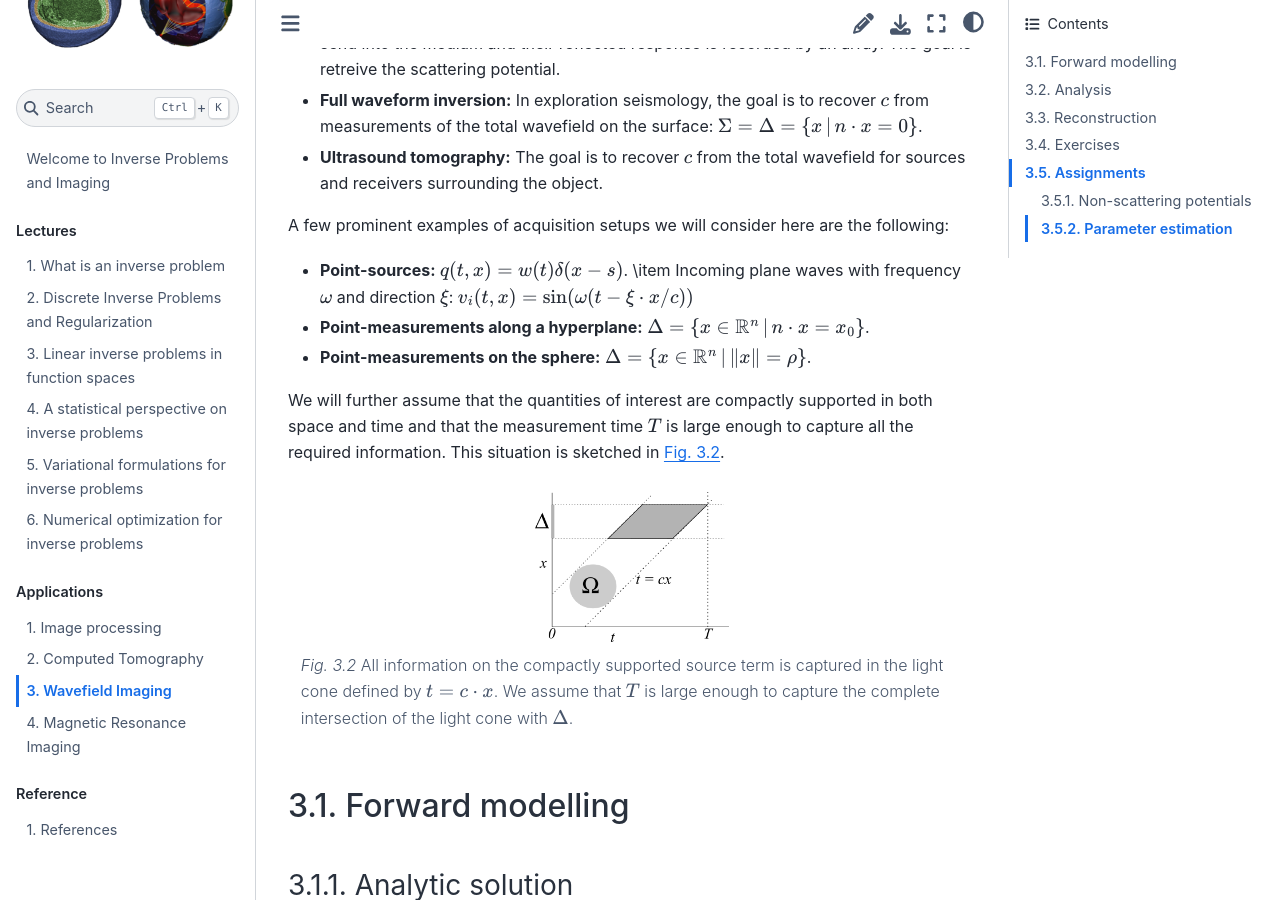
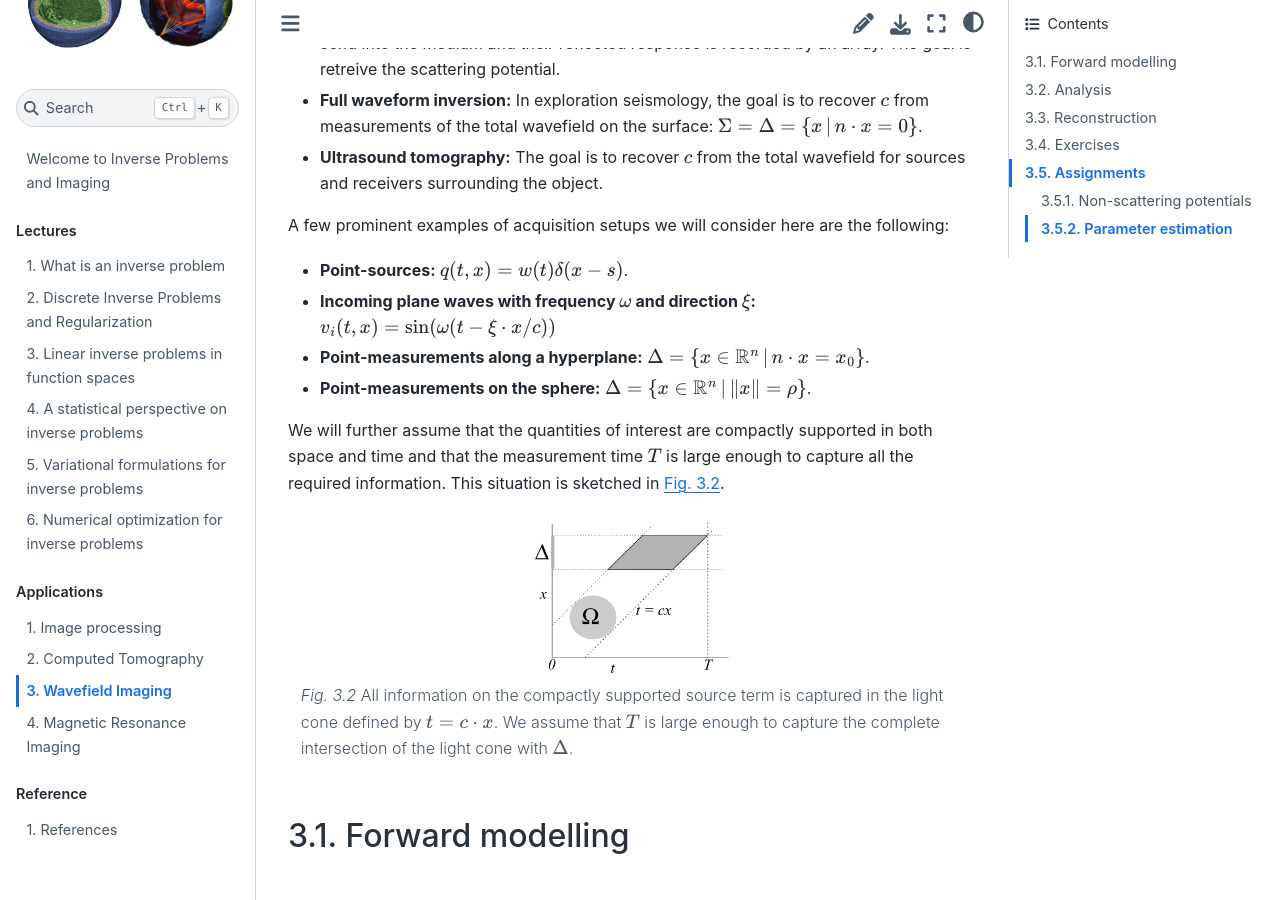
Before and after one commit to TristanvanLeeuwen/IP_and_Im_Lectures, a Jupyter Book: the page built from wavefield_imaging.md, in a window 1280 px wide and 900 px high, scrolled down 1921 px. Built offline with Jupyter Book 1.0.4 settings and Sphinx 7.4.7 and the Sphinx Book theme 1.1.4, drawn with Linux system fonts in a browser that asks for light colours.

Commit message:
just entered a new line and markdown for the next \item

```diff
--- a/wavefield_imaging.md
+++ b/wavefield_imaging.md
@@ -76,7 +76,8 @@ Below you will find some typical examples of inverse problems that come up in pr
 A few prominent examples of acquisition setups we will consider here are the following:
 
 * **Point-sources:** $q(t,x) = w(t)\delta(x - s)$.
-\item Incoming plane waves with frequency $\omega$ and direction $\xi$: $v_i(t,x) = \sin(\omega(t - \xi\cdot x/c))$
+
+* **Incoming plane waves with frequency $\omega$ and direction $\xi$:** $v_i(t,x) = \sin(\omega(t - \xi\cdot x/c))$
 
 * **Point-measurements along a hyperplane:** $\Delta = \{x \in \mathbb{R}^n\, |\, n\cdot x = x_0\}$.
 
```
